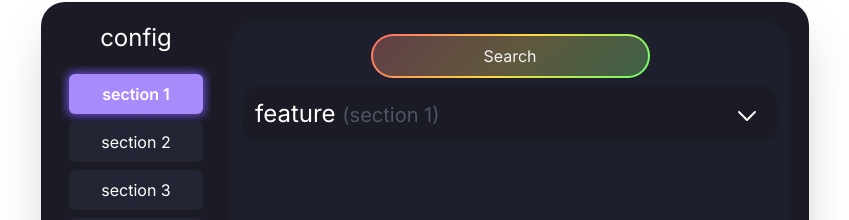
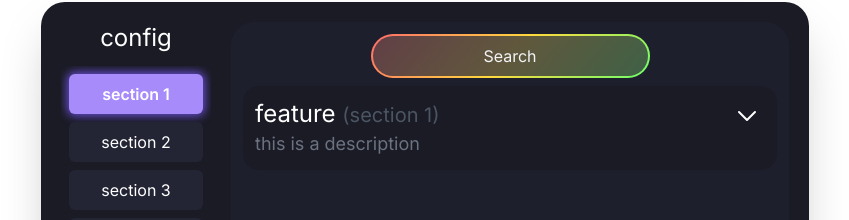
Before and after one commit to aesthetic0001/json-clickgui, a React (Create React App) app: page / in a window 1280 px wide. Shown: the part 118-338 px from the top of the page, without its empty margins (215-1064 px from the left). Built offline with nearby package versions, Linux system fonts and the light colour scheme.

Commit message:
render description too

```diff
--- a/src/components/clickGUI.jsx
+++ b/src/components/clickGUI.jsx
@@ -54,6 +54,7 @@ export default function ClickGUI({title}) {
                                             {
                                                 "section 1": {
                                                     "feature": {
+                                                        "description": "this is a description",
                                                         "string field": {
                                                             "type": "text",
                                                             "tooltip": "enter a string",
--- a/src/data/schema.json
+++ b/src/data/schema.json
@@ -1,6 +1,7 @@
 {
   "section 1": {
     "feature": {
+      "description": "this is a description",
       "string field": {
         "type": "text",
         "tooltip": "enter a string",
@@ -15,7 +16,7 @@
         "default": 50
       },
       "boolean field": {
-        "type": "bool",
+        "type": "boolean",
         "tooltip": "check to disable/enable",
         "default": true
       },
--- a/src/utils/schemaParser.jsx
+++ b/src/utils/schemaParser.jsx
@@ -66,13 +66,9 @@ export default function parseSchema(schema, layer = 0) {
         Object.keys(schema[section]).forEach((feature) => {
             const featureChildren = parseFeature(schema[section][feature])
 
-            const newFeature = layer === 0 ? <Feature name={feature} section={section}>
+            features.push(<Feature key={`${section}-${feature}`} name={feature} section={section} description={schema[section][feature].description}>
                 {featureChildren}
-            </Feature> : <NestedFields name={feature}>
-                {featureChildren}
-            </NestedFields>
-
-            features.push(newFeature)
+            </Feature>)
         })
     })
 
```
